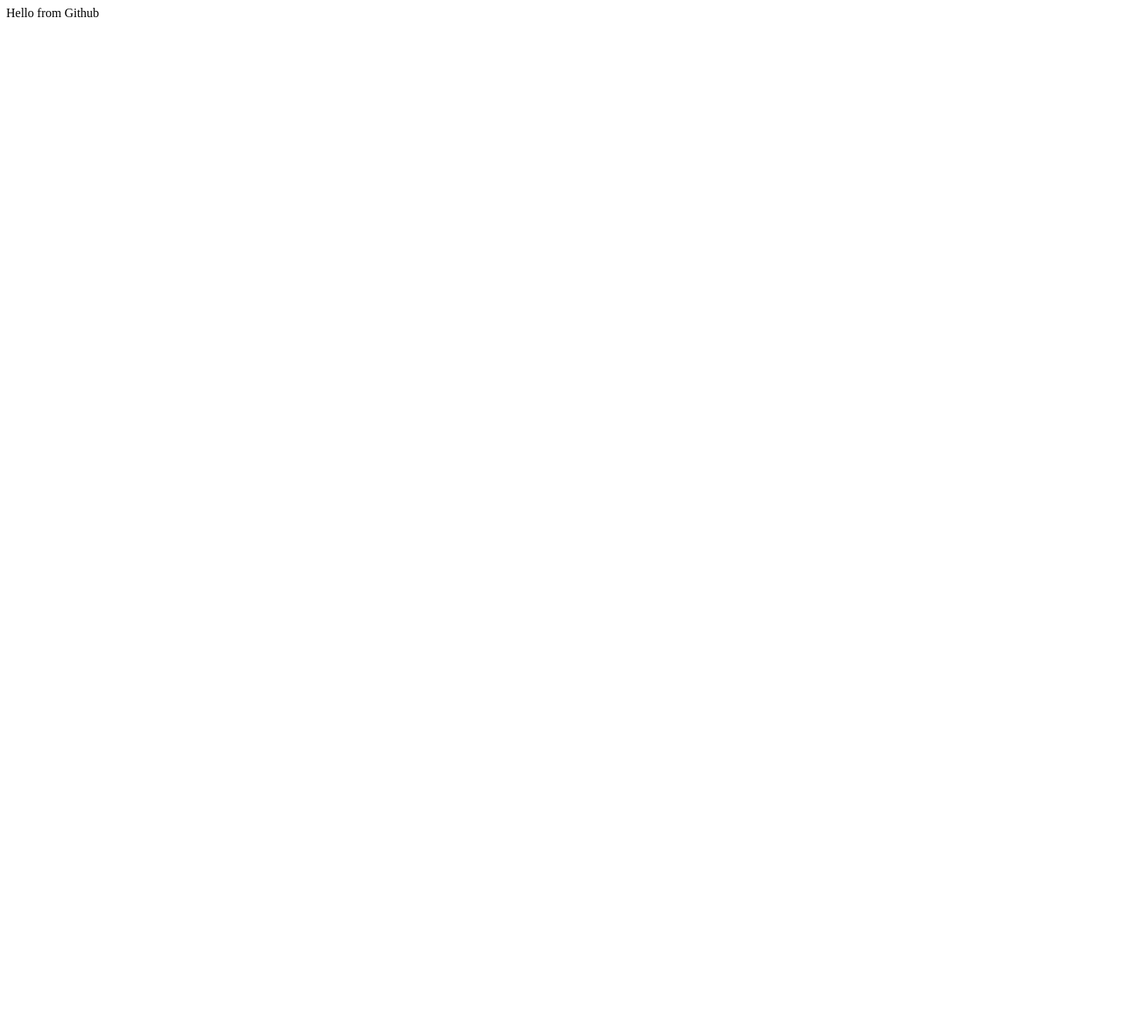
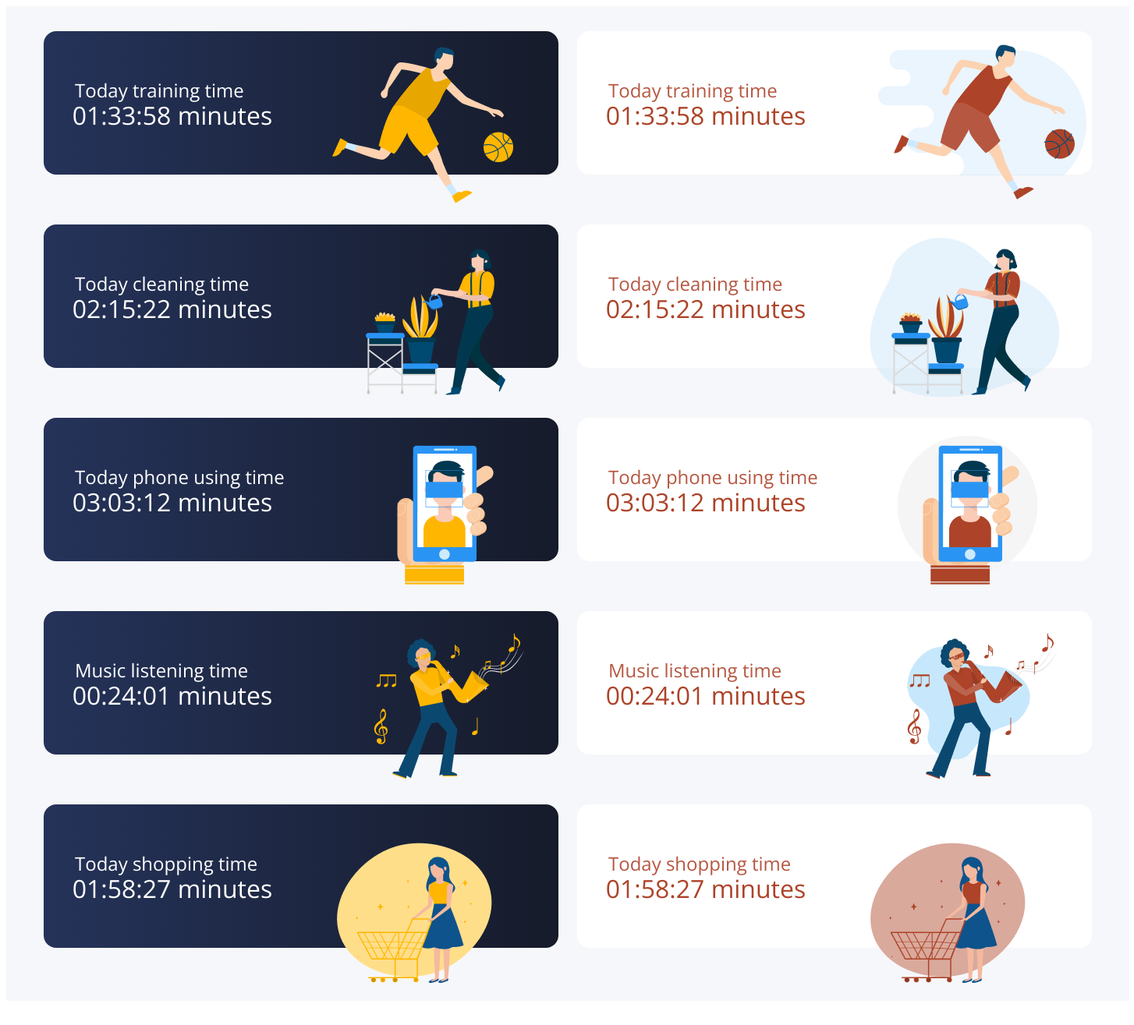
Before and after one commit to Tolik-Niconov/sk-training, a plain HTML site: page index.html in a window 1280 px wide. Shown: the whole page at 78% size, 1454 px wide, since content can reach past the window. Before the commit the page ends 800 px from the top, so only its background shows below. Drawn offline with nearby package versions, Linux system fonts and the light colour scheme.

Commit message:
Added Homework7

```diff
--- /dev/null
+++ b/css/style.scss
@@ -0,0 +1,3 @@
+div{
+    background-color: aquamarine;
+}
--- a/index.html
+++ b/index.html
@@ -4,9 +4,82 @@
     <meta charset="UTF-8">
     <meta name="viewport" content="width=device-width, initial-scale=1.0">
     <title>Document</title>
+    <link rel="preconnect" href="https://fonts.gstatic.com">
+    <link href="https://fonts.googleapis.com/css2?family=Open+Sans&display=swap" rel="stylesheet">
     <link rel="stylesheet" href="css/style.css">
 </head>
 <body>
-      <div>Hello from Github</div>
+      <div class="container">
+          <div class="grid__dark">
+              <div class="grid__suptitle">Today training time</div>
+              <div class="grid__title">01:33:58 minutes</div>
+              <div class="grid__image">
+                  <img src="/img/Dark/Dark1.png.png" alt="">
+              </div>
+          </div>
+          <div class="grid__white">
+            <div class="grid__suptitle  suptitle--white">Today training time</div>
+            <div class="grid__title  title--white">01:33:58 minutes</div>
+            <div class="grid__image  white--image">
+                <img src="/img/White/White1.png.png" alt="">
+            </div>
+        </div>
+        <div class="grid__dark">
+            <div class="grid__suptitle">Today cleaning time</div>
+            <div class="grid__title">02:15:22 minutes</div>
+            <div class="grid__image2">
+                <img src="/img/Dark/Dark2.png.png" alt="">
+            </div>
+        </div>
+        <div class="grid__white">
+            <div class="grid__suptitle  suptitle--white">Today cleaning time</div>
+            <div class="grid__title  title--white">02:15:22 minutes</div>
+            <div class="grid__image  white--image2">
+                <img src="/img/White/White2.png.png" alt="">
+            </div>
+        </div>
+        <div class="grid__dark">
+            <div class="grid__suptitle">Today phone using time</div>
+            <div class="grid__title">03:03:12 minutes</div>
+            <div class="grid__image3">
+                <img src="/img/Dark/Dark3.png.png" alt="">
+            </div>
+        </div>
+        <div class="grid__white">
+            <div class="grid__suptitle  suptitle--white">Today phone using time</div>
+            <div class="grid__title  title--white">03:03:12 minutes</div>
+            <div class="grid__image  white--image3">
+                <img src="/img/White/White3.png.png" alt="">
+            </div>
+        </div>
+        <div class="grid__dark">
+            <div class="grid__suptitle">Music listening time</div>
+            <div class="grid__title">00:24:01 minutes</div>
+            <div class="grid__image4">
+                <img src="/img/Dark/Dark4.png.png" alt="">
+            </div>
+        </div>
+        <div class="grid__white">
+            <div class="grid__suptitle  suptitle--white">Music listening time</div>
+            <div class="grid__title  title--white">00:24:01 minutes</div>
+            <div class="grid__image4">
+                <img src="/img/White/White4.png.png" alt="">
+            </div>
+        </div>
+        <div class="grid__dark">
+            <div class="grid__suptitle">Today shopping time</div>
+            <div class="grid__title">01:58:27 minutes</div>
+            <div class="grid__image5">
+                <img src="/img/Dark/Dark5.png.png" alt="">
+            </div>
+        </div>
+        <div class="grid__white">
+            <div class="grid__suptitle  suptitle--white">Today shopping time</div>
+            <div class="grid__title  title--white">01:58:27 minutes</div>
+            <div class="grid__image5">
+                <img src="/img/White/White5.png.png" alt="">
+            </div>
+        </div>
+      </div>
 </body>
 </html>
```
Also changed, not shown: css/style.css, img/Dark/Dark1.png.png (added), img/Dark/Dark2.png.png (added), img/Dark/Dark3.png.png (added), img/Dark/Dark4.png.png (added), img/Dark/Dark5.png.png (added), img/White/White1.png.png (added), img/White/White2.png.png (added), img/White/White3.png.png (added), img/White/White4.png.png (added), img/White/White5.png.png (added).
